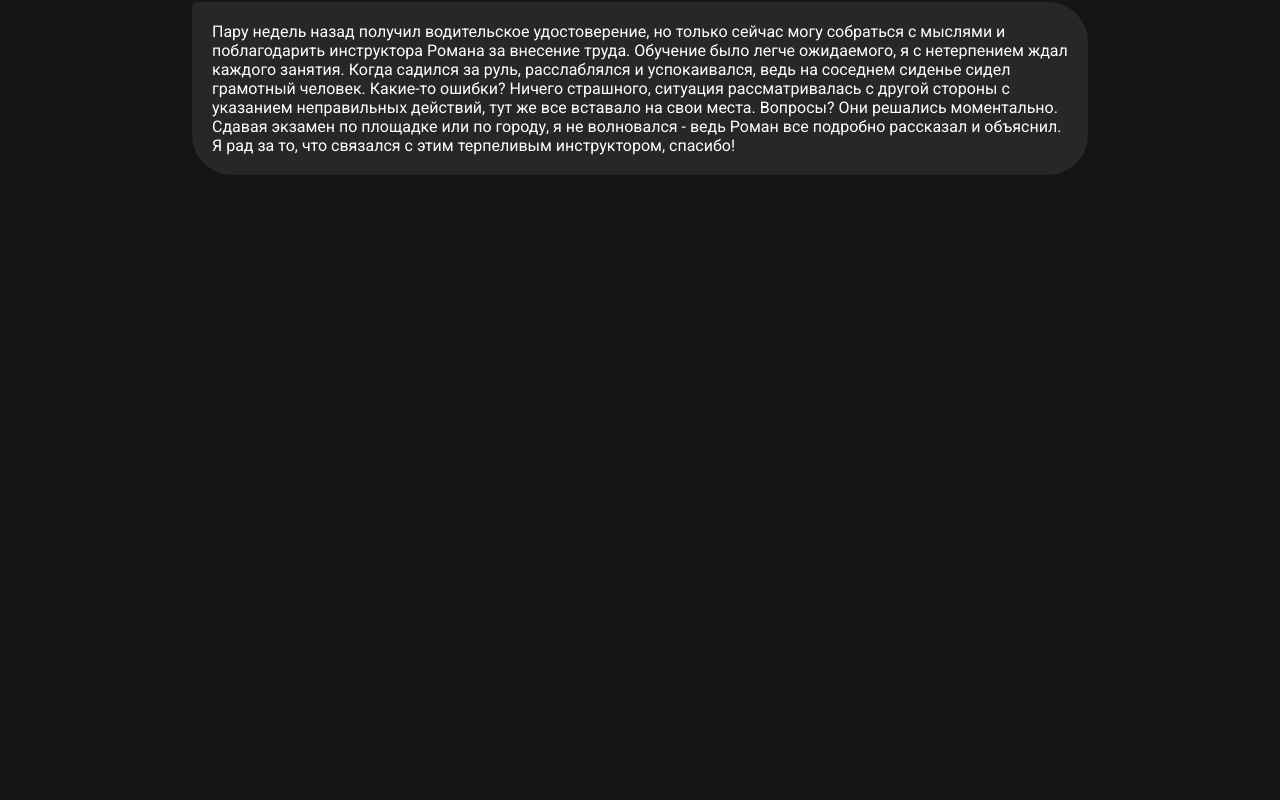
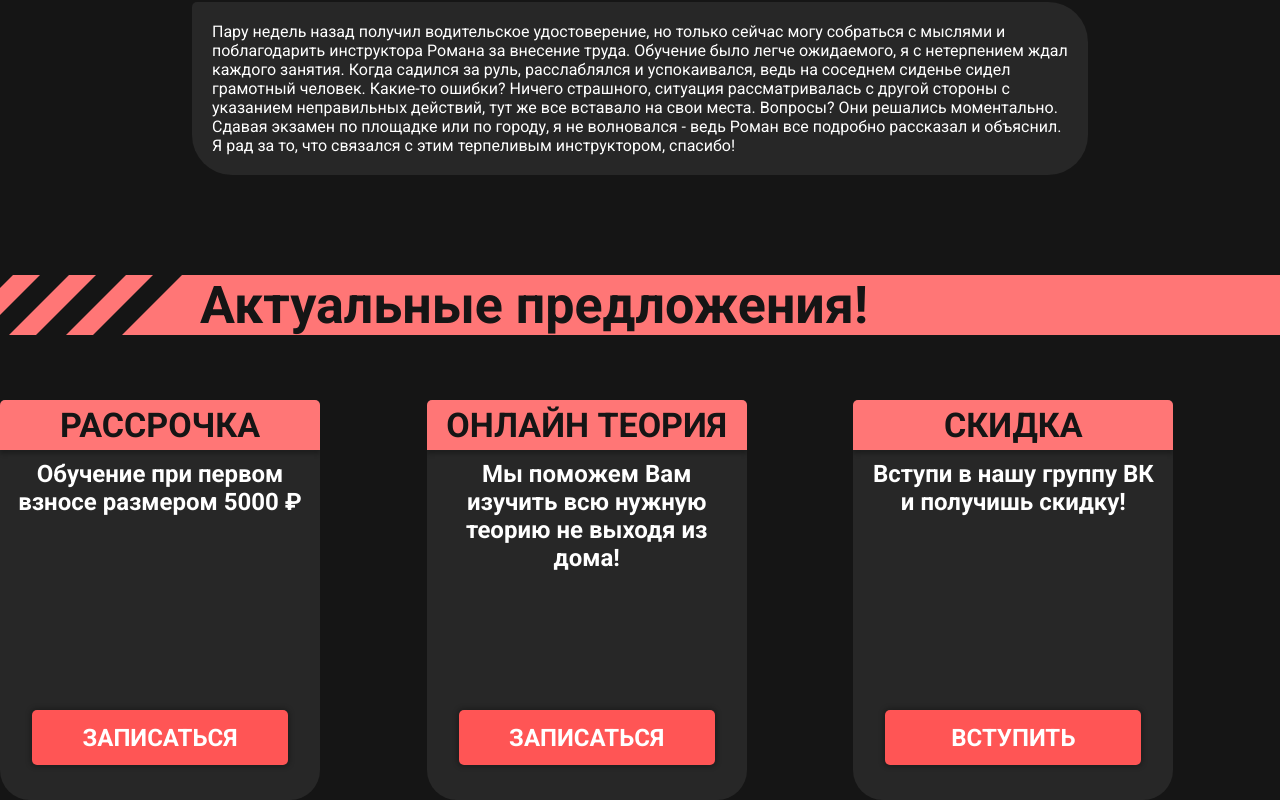
Before and after one commit to vzichv/reason, a React (Create React App) app: page / in a window 1280 px wide. Shown: the part 2219-3019 px from the top of the page. Before the commit the page ends 2394 px from the top, so only its background shows below. Built offline with nearby package versions, Linux system fonts and the light colour scheme.

Commit message:
Add "offer-section" in landing page

```diff
--- a/src/pages/landing/landing.tsx
+++ b/src/pages/landing/landing.tsx
@@ -2,6 +2,7 @@ import Header from './../../components/header/header';
 import ApplicationSection from './../../components/application-section/application-section';
 import CoursesSection from './../../components/courses-section/courses-section';
 import ReviewsSection from './../../components/reviews-section/reviews-section';
+import OfferSection from './../../components/offer-section/offer-section';
 
 function Landing(): JSX.Element {
   return(
@@ -10,6 +11,7 @@ function Landing(): JSX.Element {
       <ApplicationSection />
       <CoursesSection />
       <ReviewsSection />
+      <OfferSection />
     </>
   );
 }
```
